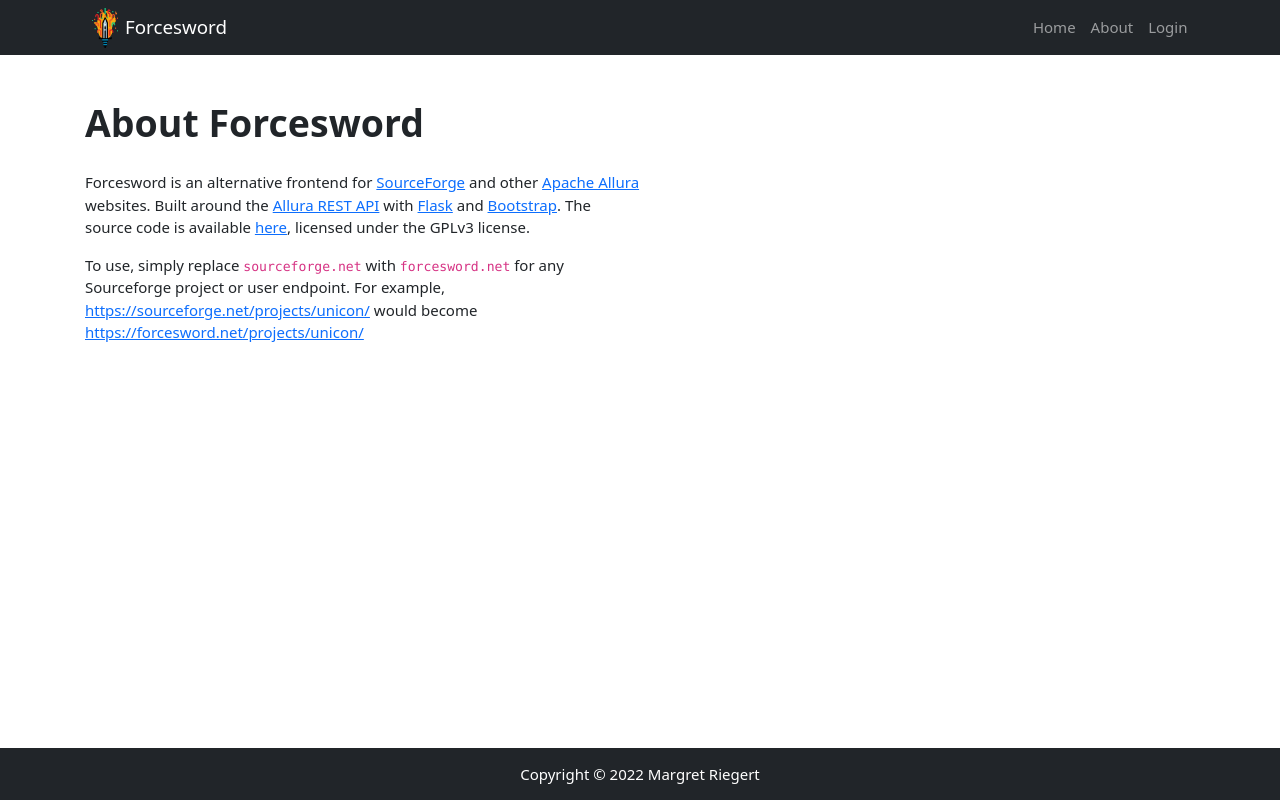
After one commit to nobodywasishere/forcesword, a Flask app: page /about/ in a window 1280 px wide. The commit adds this page. Run offline with Flask 2, Linux system fonts and the light colour scheme.

Commit message:
Better user, proj pages; developers list w/ cached icons; about page; made wider

```diff
--- a/main.py
+++ b/main.py
@@ -4,14 +4,26 @@ from flask import Flask, render_template, redirect
 import requests as rq
 from pprint import pprint
 from pathlib import Path
+import feedparser
+from urlextract import URLExtract
+import datetime as dt
+import atexit
+import pickle
 
 app = Flask(__name__)
 
-SF_API_URL = "https://sourceforge.net/rest"
+SF_WEB_URL = "https://sourceforge.net"
+SF_API_URL = f"{SF_WEB_URL}/rest"
+
+PROF_IMAGE_CACHE_FILE = 'prof-image-cache.pkl'
 
 @app.route('/')
 def index():
    return render_template('index.html')
+
+@app.route('/about/')
+def about():
+   return render_template('about.html')
 
 @app.route('/favicon.ico/')
 def favicon():
@@ -31,7 +43,10 @@ def redirectProjSummary(proj):
 def viewProject(proj, sub='summary'):
 
    sum_resp = rq.get(f"{SF_API_URL}/p/{proj}")
-   sum_json = formatProjJson(sum_resp.json())
+   if 400 <= sum_resp.status_code < 500:
+      return f'Error {sum_resp.status_code}'
+   else:
+      sum_json = formatProjJson(sum_resp.json())
 
    if sub != "summary":
       sub_resp = rq.get(f"{SF_API_URL}/p/{proj}/{sub}")
@@ -78,6 +93,9 @@ def formatProjJson(proj):
 
    if 'developers' in proj:
       proj['developers'].sort(key=lambda item: item.get("username"))
+      # Really slow
+      for dev_i in range(len(proj['developers'])):
+         proj['developers'][dev_i]['icon_url'] = getProfileImageUrl(proj['developers'][dev_i]['username'])
 
    if 'short_description' in proj:
       proj['short_description'] = proj['short_description'].splitlines()
@@ -91,7 +109,58 @@ def redirectToUserProf(user):
 @app.route('/u/<user>/profile/')
 def viewUserProfile(user):
    resp = rq.get(f"{SF_API_URL}/u/{user}/profile")
-   return render_template('user.html', user=resp.json())
+   user_json = resp.json()
+   user_json['icon_url'] = getProfileImageUrl(user, cache=False)
+   act = feedparser.parse(f"{SF_WEB_URL}/u/{user}/profile/feed.rss")
+   return render_template('user.html', user=user_json, user_activity=act)
+
+def getProfileImageUrl(user, cache=True):
+   global prof_image_cache
+
+   # Keep the profile picture for 7 days
+   if user in prof_image_cache and (prof_image_cache[user]['time'] - dt.datetime.now()) < dt.timedelta(days=21) and cache:
+      icon_url = prof_image_cache[user]['icon_url']
+   else:
+      print(f"Getting profile picture for {user}")
+      req = rq.get(f"{SF_WEB_URL}/u/{user}/profile")
+      icon_url = None
+      for url in URLExtract().find_urls(''.join(map(chr, req.content))):
+         if 'gravatar' in url or 'user_icon' in url:
+            icon_url = url
+            break
+      prof_image_cache[user] = {
+         'icon_url': icon_url,
+         'time': dt.datetime.now()
+      }
+
+   return icon_url
+
+if Path(PROF_IMAGE_CACHE_FILE).exists():
+   with open(PROF_IMAGE_CACHE_FILE, 'rb') as f:
+      prof_image_cache = pickle.load(f)
+   # print(f"Loaded prof-image-cache: {prof_image_cache}")
+else:
+   prof_image_cache = {}
+
+def saveProfImageCache():
+   global prof_image_cache
+   # print(f"Saving prof-image-cache: {prof_image_cache}")
+
+   with open(PROF_IMAGE_CACHE_FILE, 'rb') as f:
+      prof_image_cache_old = pickle.load(f)
+
+   # Merge the old and new caches
+   for key, val in prof_image_cache_old.items():
+      if key in prof_image_cache:
+         if val['time'] > prof_image_cache[key]['time']:
+            prof_image_cache[key] = val
+      else:
+         prof_image_cache[key] = val
+
+   with open(PROF_IMAGE_CACHE_FILE, 'wb') as f:
+      pickle.dump(prof_image_cache, f)
+
+atexit.register(saveProfImageCache)
 
 if __name__ == '__main__':
    app.run()
--- /dev/null
+++ b/static/style.css
@@ -0,0 +1,25 @@
+html {
+    font-size: 15px;
+}
+
+.wrapping_list div {
+    display: flex;
+    justify-content: center;
+}
+
+.wrapping_list ul {
+    text-align: center;
+    list-style: inside;
+}
+
+.wrapping_list li {
+    vertical-align: top;
+    display: inline-block;
+    margin: 1%;
+    width: 50px;
+    overflow: auto;
+}
+
+.wrapping_list img {
+    width: 90%;
+}
--- /dev/null
+++ b/templates/about.html
@@ -0,0 +1,17 @@
+{% extends 'proj.html' %}
+
+{% block content %}
+
+<div class="container-fluid mt-5 px-5" style="max-width: 1200px">
+    <header class="mb-4 d-flex align-items-center">
+        <h1 class="fw-bolder mb-1">About Forcesword</h1>
+    </header>
+    <div class="col-md-6">
+        <article>
+            <p class="md-4">Forcesword is an alternative frontend for <a href="https://sourceforge.net/">SourceForge</a> and other <a href="https://allura.apache.org/">Apache Allura</a> websites. Built around the <a href="https://anypoint.mulesoft.com/apiplatform/forge-allura/#/portals/organizations/86c00a85-31e6-4302-b36d-049ca5d042fd/apis/32370/versions/33732">Allura REST API</a> with <a href="https://flask.palletsprojects.com">Flask</a> and <a href="https://getbootstrap.com/">Bootstrap</a>. The source code is available <a href="https://github.com/nobodywasishere/forcesword">here</a>, licensed under the GPLv3 license.</p>
+            <p class="md-4">To use, simply replace <code>sourceforge.net</code> with <code>forcesword.net</code> for any Sourceforge project or user endpoint. For example, <a href="https://sourceforge.net/projects/unicon/">https://sourceforge.net/projects/unicon/</a> would become <a href="https://forcesword.net/projects/unicon/">https://forcesword.net/projects/unicon/</a></p>
+        </article>
+    </div>
+</div>
+
+{% endblock %}
--- a/templates/index.html
+++ b/templates/index.html
@@ -22,8 +22,8 @@
 
 <body class="d-flex flex-column min-vh-100">
 
-    <nav class="navbar navbar-expand-lg navbar-dark bg-dark">
-        <div class="container">
+    <nav class="navbar navbar-expand-md navbar-dark bg-dark">
+        <div class="container-fluid px-5" style="max-width: 1200px;">
             <div class="d-flex align-items-center">
                 <img src="/static/icon.png" class="img-fluid" style="width: 40px;">
                 <a class="navbar-brand" href="/">Forcesword</a>
@@ -33,10 +33,10 @@
                     class="navbar-toggler-icon"></span></button>
             <div class="collapse navbar-collapse" id="navbarSupportedContent">
                 <ul class="navbar-nav ms-auto mb-2 mb-lg-0">
-                    <li class="nav-item"><a class="nav-link" href="#">Home</a></li>
-                    <li class="nav-item"><a class="nav-link" href="#!">About</a></li>
-                    <li class="nav-item"><a class="nav-link" href="#!">Contact</a></li>
-                    <li class="nav-item"><a class="nav-link active" aria-current="page" href="#">Blog</a></li>
+                    <li class="nav-item"><a class="nav-link" href="/">Home</a></li>
+                    <li class="nav-item"><a class="nav-link" href="/about/">About</a></li>
+                    <li class="nav-item"><a class="nav-link" href="">Login</a></li>
+                    <!-- <li class="nav-item"><a class="nav-link active" aria-current="page" href="#">Blog</a></li> -->
                 </ul>
             </div>
         </div>
--- a/templates/proj.html
+++ b/templates/proj.html
@@ -2,8 +2,7 @@
 
 {% block content %}
 
-<div class="container mt-5">
-    <div class="row">
+<div class="container-fluid mt-5 px-5" style="max-width: 1200px">
         <header class="mb-4 d-flex align-items-center">
             {%- if proj['icon_url'] -%}
             <img src="{{ proj['icon_url'] }}" class="img-fluid img-thumbnail me-3"
@@ -48,6 +47,7 @@
             {%- endif -%}
             {%- endfor -%}
         </ul>
+    <div class="row">
         {% block proj_content %}
         {% endblock %}
     </div>
```
Also changed, not shown: templates/proj_summary.html (+20 -8 lines), templates/user.html (+101 -22 lines), 1 other file.
